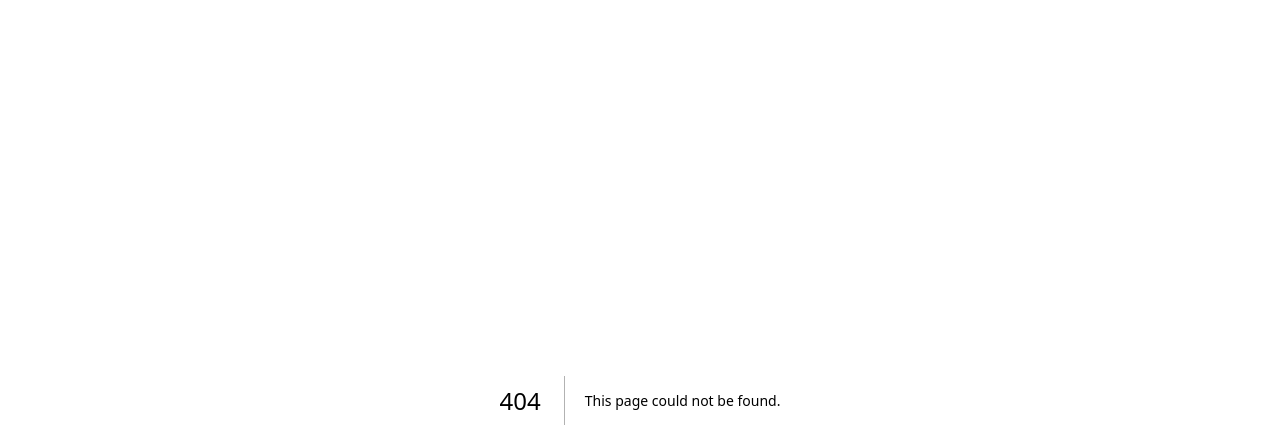
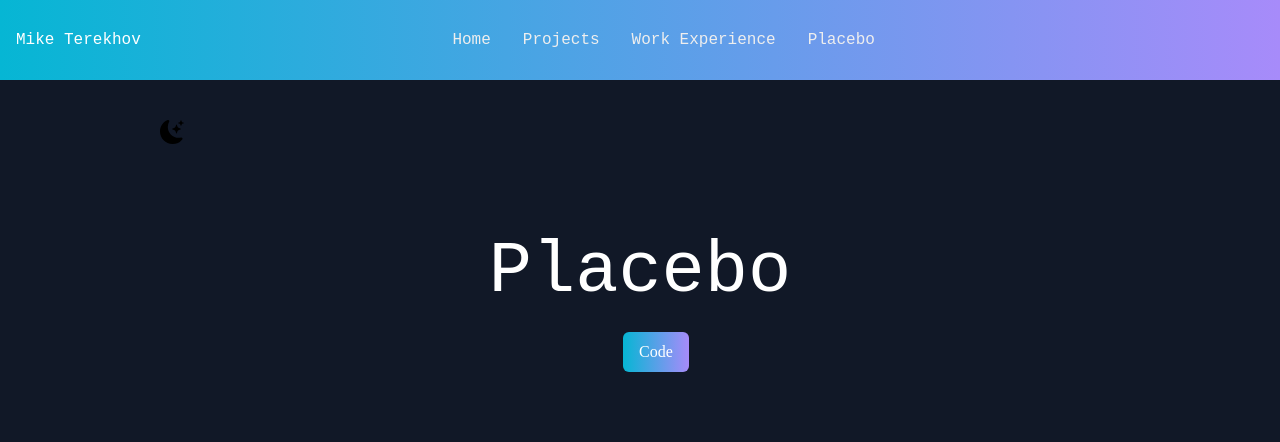
Before and after one commit to MikeTerekhov/react-portfoliojs, a Next.js app: page /Placebo in a window 1280 px wide. Before the commit this address had no page. Shown: the top 442 px of the page. Built offline with nearby package versions, Linux system fonts and the light colour scheme.

Commit message:
Clean up codebase: remove unused imports, create DarkModeToggle component, and optimize CSS

```diff
--- a/app/Navbar.js
+++ b/app/Navbar.js
@@ -2,8 +2,6 @@ import "./main.css";
 import Link from 'next/link';
 import { useState, useRef } from "react";
 import { FaBars, FaTimes } from "react-icons/fa";
-import WorkPage from "../pages/WorkPage";
-import JobPage from "@/pages/JobPage";
 
 function Navbar() {
   const navRef = useRef();
@@ -25,6 +23,7 @@ function Navbar() {
           <Link href="/" className="font-droidMono">Home</Link>
           <Link href="/WorkPage" className="font-droidMono">Projects</Link>
           <Link href="/JobPage" className="font-droidMono">Work Experience</Link>
+          <Link href = "/Placebo" className = "font-droidMono"> Placebo </Link>
         </div>
         <button className="nav-btn nav-close-btn" onClick={closeNavbar}>
           <FaTimes />
--- /dev/null
+++ b/app/components/DarkModeToggle.js
@@ -0,0 +1,27 @@
+import { BsFillMoonStarsFill } from 'react-icons/bs';
+import { useState, useEffect } from 'react';
+
+export default function DarkModeToggle() {
+  const [darkMode, setDarkMode] = useState(false);
+
+  useEffect(() => {
+    const savedDarkMode = localStorage.getItem('darkMode') === 'true';
+    setDarkMode(savedDarkMode);
+  }, []);
+
+  useEffect(() => {
+    localStorage.setItem('darkMode', darkMode);
+  }, [darkMode]);
+
+  const iconColor = darkMode ? 'white' : 'black';
+
+  return (
+    <div className={darkMode ? "dark" : ""}>
+      <BsFillMoonStarsFill
+        onClick={() => setDarkMode(!darkMode)}
+        className='cursor-pointer text-2xl'
+        style={{ color: iconColor }}
+      />
+    </div>
+  );
+}
--- a/app/main.css
+++ b/app/main.css
@@ -1,11 +1,6 @@
 @import 'tailwindcss/base';
 @import 'tailwindcss/components';
 @import 'tailwindcss/utilities';
-
-@font-face {
-    font-family: "burtons";
-    src: url("../public/Burtons.otf");
-  }
 
 * {
 	padding: 0;
@@ -13,8 +8,6 @@
 	box-sizing: border-box;
 	font-family: burtons;
 }
-
-
 
 :root {
 	--mainColor: #a27fde;
--- a/pages/MemoryGame.js
+++ b/pages/MemoryGame.js
@@ -7,6 +7,8 @@ import Navbar from '@/app/Navbar';
 import '@/app/workPage.css';
 import memory from "../public/memory.png";
 
+import Head from 'next/head';
+import Image from 'next/image';
 
 import start from "../public/emoji/start.png";
 import initial from "../public/emoji/initial.png";
--- /dev/null
+++ b/pages/Placebo.js
@@ -0,0 +1,165 @@
+"use client";
+
+import consulting from "../public/consulting.png";
+import { useState, useEffect } from "react";
+import Navbar from '@/app/Navbar';
+import '@/app/workPage.css';
+import kart from "../public/racekart.png";
+import paper from "../public/paper.jpg";
+import kart2 from "../public/racekart2.png";
+import goose from "../public/goose.png";
+import chess2 from "../public/chess2.png";
+
+import Head from 'next/head';
+import Image from 'next/image';
+import { BsFillMoonStarsFill } from 'react-icons/bs';
+import { AiFillTwitterCircle, AiFillLinkedin } from 'react-icons/ai';
+
+import home_screen2 from "../public/home_screen2.png";
+import mid_game from "../public/mid_game.png";
+import game_over from "../public/game_over.png";
+import DarkModeToggle from '@/app/components/DarkModeToggle';
+
+function PlaceboPage() {
+  const [darkMode, setDarkMode] = useState(false);
+
+  useEffect(() => {
+    // Check localStorage for dark mode preference when component mounts
+    const savedDarkMode = localStorage.getItem('darkMode') === 'true';
+    setDarkMode(savedDarkMode);
+  }, []);
+
+  // Update localStorage whenever darkMode changes
+  useEffect(() => {
+    localStorage.setItem('darkMode', darkMode);
+  }, [darkMode]);
+
+  const iconColor = darkMode ? 'white' : 'black';
+  return (
+    <>
+    <Navbar/>
+
+    <div className="dark">
+      <div className='bg-white px-10 md:px-20 lg:px-40 dark:bg-gray-900'>
+        <section>
+            <nav className='py-10 mb-12 flex justify-between'>
+              <ul className='flex items-center'>
+                <li className="ml-auto">
+                  <DarkModeToggle />
+                </li>
+              </ul>
+            </nav>
+        </section>
+          <div style={{ display: 'flex', flexDirection: 'column', alignItems: 'center', justifyContent: 'center'}}>
+            <h3 style={{ textAlign: 'center' }} className = "text-7xl py-1 dark:text-white font-droidMono">Placebo</h3>
+
+            <ul style={{ margin: 10, padding: 10, listStyle: 'none' }}>
+                <li style={{ display: 'flex', justifyContent: 'center' }}>
+                <a
+                className='bg-gradient-to-r from-cyan-500 to-violet-400 text-white px-4 py-2 rounded-md ml-8'
+                href = "https://agile.bu.edu/gitlab/public-projects/ec327-public-projects/group12project"
+                target="_blank"
+                rel="noopener noreferrer"
+                >Code
+                </a>
+                </li>
+            </ul>
+          </div>
+
+          <div style={{ textAlign: 'center' }} className = "text-7xl py-1 dark:text-white font-burtons">
+          <div style={{
+                                display: 'flex',
+                                justifyContent: 'center',
+                                alignItems: 'center',
+                                height: '100vh' // Adjust or remove to fit the entire viewport or parent
+                            }}>
+                            <video width="400" height="400" controls>
+                                <source src="/chessmp4.mp4" type="video/mp4" />
+                                Your browser does not support the video tag.
+                            </video>
+                            </div>
+          </div>
+
+          <div className='gap-10'>
+            <div className='text-center shadow-lg p-10 rounded-xl my-10 dark:bg-white'>
+                <Image src={chess2} width={400} height={400} className='mx-auto'/>
+                <h3 className='text-4xl font-medium pt-8 pb-2 font-droidMono text-left'> Objective & Background:</h3>
+                <p className='font-droidMono text-xl'>
+                Worked on a group that created a chess app in Android Studio with fully functioning chess logic, user vs user gameplay, as well as user vs AI gameplay.
+                </p>
+
+
+                <div className='lg:flex gap-10'>
+                  <div style={{ padding: '20px' }}>
+                  <Image src={home_screen2} width={750} height={750} className='mx-auto'/>
+                  </div>
+                  <div style={{ padding: '20px' }}>
+                  <Image src={mid_game} width={750} height={750} className='mx-auto'/>
+                  </div>
+                  <div style={{ padding: '20px' }}>
+                  <Image src={game_over} width={750} height={750} className='mx-auto'/>
+                  </div>
+                </div>
+
+
+                <h3 className='text-4xl font-medium pt-8 pb-2 font-droidMono text-left'> Basic Requirements Satisfied:</h3>
+                <p className='font-droidMono text-xl text-left'>
+                - Local device user vs user gameplay
+                </p>
+                <p className='font-droidMono text-xl text-left'>
+                - Local device user vs computer gameplay
+                </p>
+                <p className='font-droidMono text-xl text-left'>
+                - Chess pieces follow traditional movement rules
+                </p>
+                <p className='font-droidMono text-xl text-left'>
+                - Game recognizes whose turn it is
+                </p>
+                <p className='font-droidMono text-xl text-left'>
+                - Game recognizes when a checkmate or stalemate is reached
+                </p>
+                <p className='font-droidMono text-xl text-left'>
+                - Game prompts user to keep playing, quit playing, or change modes upon game ending
+                </p>
+                <h3 className='text-4xl font-medium pt-8 pb-2 font-droidMono text-left'> Implementation:</h3>
+                <p className='font-droidMono text-xl text-left'>
+                - Created class called Piece, which has several subclasses : Rook, Queen, etc
+                </p>
+                <p className='font-droidMono text-xl text-left'>
+                - In main activity, creates 8x8 matrix of Pieces, as well as two 8x8 matrices of TextViews, layered on top of each other, one for background tiles and one for pieces
+                </p>
+                <p className='font-droidMono text-xl text-left'>
+                - Logic is done on the Piece matrix, and then reflected on the TextView matrices
+                </p>
+                <p className='font-droidMono text-xl text-left'>
+                - Each click program checks whose turn, whether a win has happened, or whether the king is in check
+                </p>
+                <p className='font-droidMono text-xl text-left'>
+                - Bot can be supplemented after each player turn if mode is set to Bot
+                </p>
+                <h3 className='text-4xl font-medium pt-8 pb-2 font-droidMono text-left'> Additional Features:</h3>
+                <p className='font-droidMono text-xl text-left'>
+                - Predictive move feature - ability to see possible moves
+                </p>
+                <p className='font-droidMono text-xl text-left'>
+                - Sound effects/animation
+                </p>
+                <p className='font-droidMono text-xl text-left'>
+                - Customizable UI - pieces, board colors, etc
+                </p>
+                <p className='font-droidMono text-xl text-left'>
+                - Leaderboard ranking system
+                </p>
+                <p className='font-droidMono text-xl text-left'>
+                - Different levels of bot strength/playing types
+                </p>
+            </div>
+          </div>
+          <div className='py-4 h-20'></div>
+      </div>
+    </div>
+    </>
+  )
+}
+
+export default PlaceboPage;
```
Also changed, not shown: pages/WorkPage.js (+4 -5 lines).
